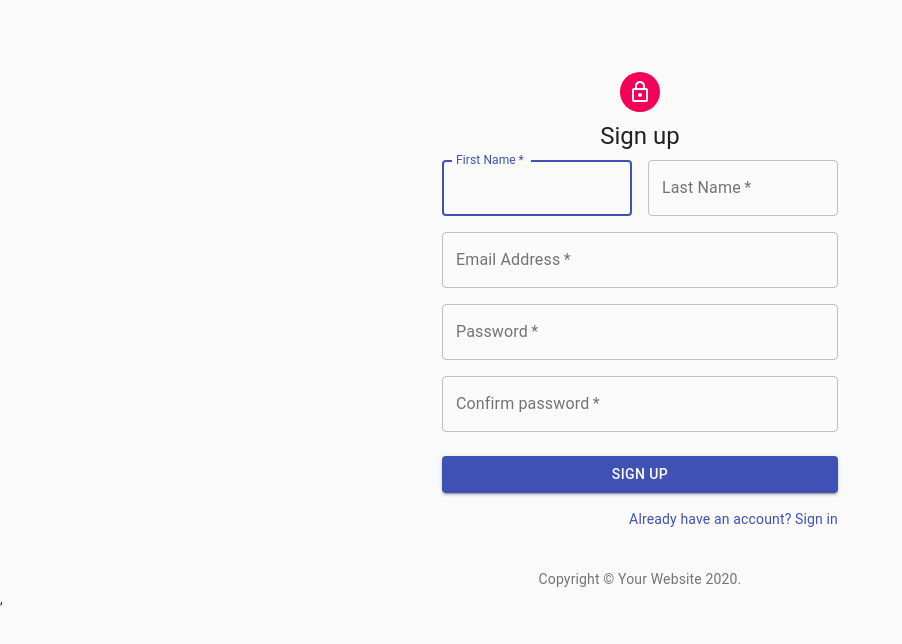
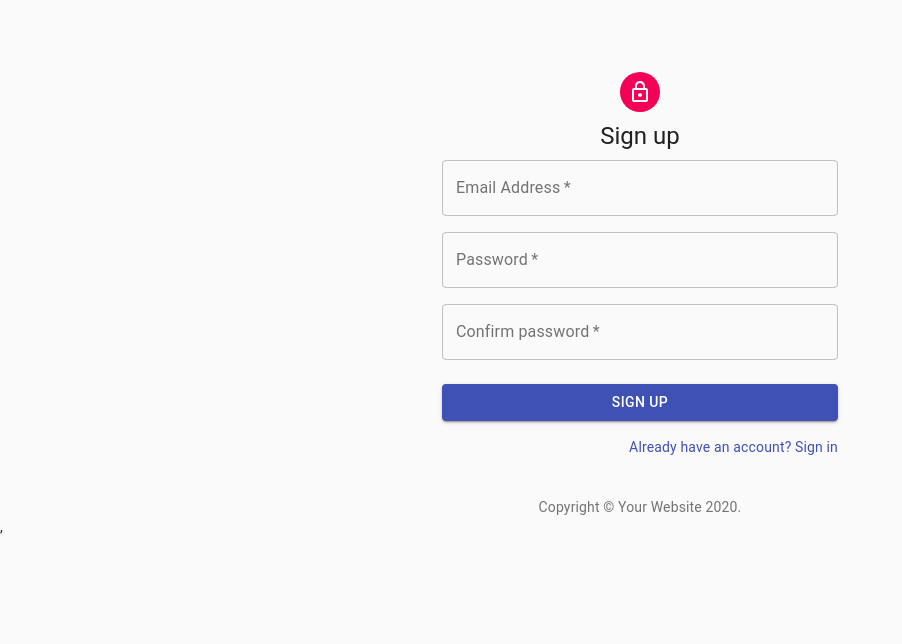
Before and after one commit to FBalazs/FKKMU-Szg-biztonsag-hazi, a React (Create React App) app in the folder frontend/: page /SignUp in a window 1280 px wide. Shown: the top 644 px of the page, without its empty margins (0-902 px from the left). Built offline with nearby package versions, Linux system fonts and the light colour scheme.

Commit message:
frontend_backend_call

```diff
--- a/frontend/src/SignIn.js
+++ b/frontend/src/SignIn.js
@@ -48,6 +48,8 @@ class SignIn extends React.Component {
     });
   }
 
+
+
   handleSubmit(event) {
     const requestOptions = {
       method: 'POST',
@@ -57,14 +59,23 @@ class SignIn extends React.Component {
       body: JSON.stringify(this.state)
     };
 
-    window.location = "/album";
 
-    fetch('https://jsonplaceholder.typicode.com/posts', requestOptions)
-      .then(response => response.json())
-      .then(data => { console.log(data) });
+    //window.location = "/album";
+    console.log(requestOptions)
+    fetch('https://localhost:8080/api/users/login', requestOptions)
+      .then(response => {
+        if (response.status===200){
+          window.location = "/album";
 
-    console.log(this.state)
-    event.preventDefault();
+        }
+        else {
+          console.log(response.json())
+        }
+      }
+      );
+      //response.json())
+      //.then(data => { console.log(data) }, );
+      event.preventDefault();
   }
 
   render(){
@@ -122,6 +133,7 @@ class SignIn extends React.Component {
               variant="contained"
               color="primary"
               className={classes.submit}
+
             >
               Sign In
             </Button>
--- a/frontend/src/SignUp.js
+++ b/frontend/src/SignUp.js
@@ -36,8 +36,6 @@ class SignUp extends React.Component {
    constructor(props) {
      super(props);
      this.state = {
-       firstName: '',
-       lastName: '',
        email: '',
        password: '',
        confirm_password: '',
@@ -69,14 +67,15 @@ class SignUp extends React.Component {
         headers: {
           'Content-Type': 'application/json'
         },
-        body: JSON.stringify(this.state)
+        body: JSON.stringify({email: this.state.email, password: this.state.password})
       };
 
-      fetch('https://jsonplaceholder.typicode.com/posts', requestOptions)
+      fetch('https://localhost:8080/api/users/register', requestOptions)
         .then(response => response.json())
         .then(data => {console.log(data)});
 
-      console.log(this.state)
+        window.location = "/";
+
       event.preventDefault();
     }
 
@@ -95,41 +94,8 @@ class SignUp extends React.Component {
         </Typography>
         <form className={classes.form} onSubmit={this.handleSubmit} noValidate>
           <Grid container spacing={2}>
-            <Grid item xs={12} sm={6}>
-              <TextField
-                autoComplete="fname"
-                name="firstName"
-                variant="outlined"
-                required
-                fullWidth
-                id="firstName"
-                label="First Name"
-                autoFocus
-                value = {
-                  this.state.value
-                }
-                onChange = {
-                  this.handleChange
-                }
-              />
-            </Grid>
-            <Grid item xs={12} sm={6}>
-              <TextField
-                variant="outlined"
-                required
-                fullWidth
-                id="lastName"
-                label="Last Name"
-                name="lastName"
-                autoComplete="lname"
-                value = {
-                  this.state.value
-                }
-                onChange = {
-                  this.handleChange
-                }
-              />
-            </Grid>
+
+
             <Grid item xs={12}>
               <TextField
                 variant="outlined"
```
